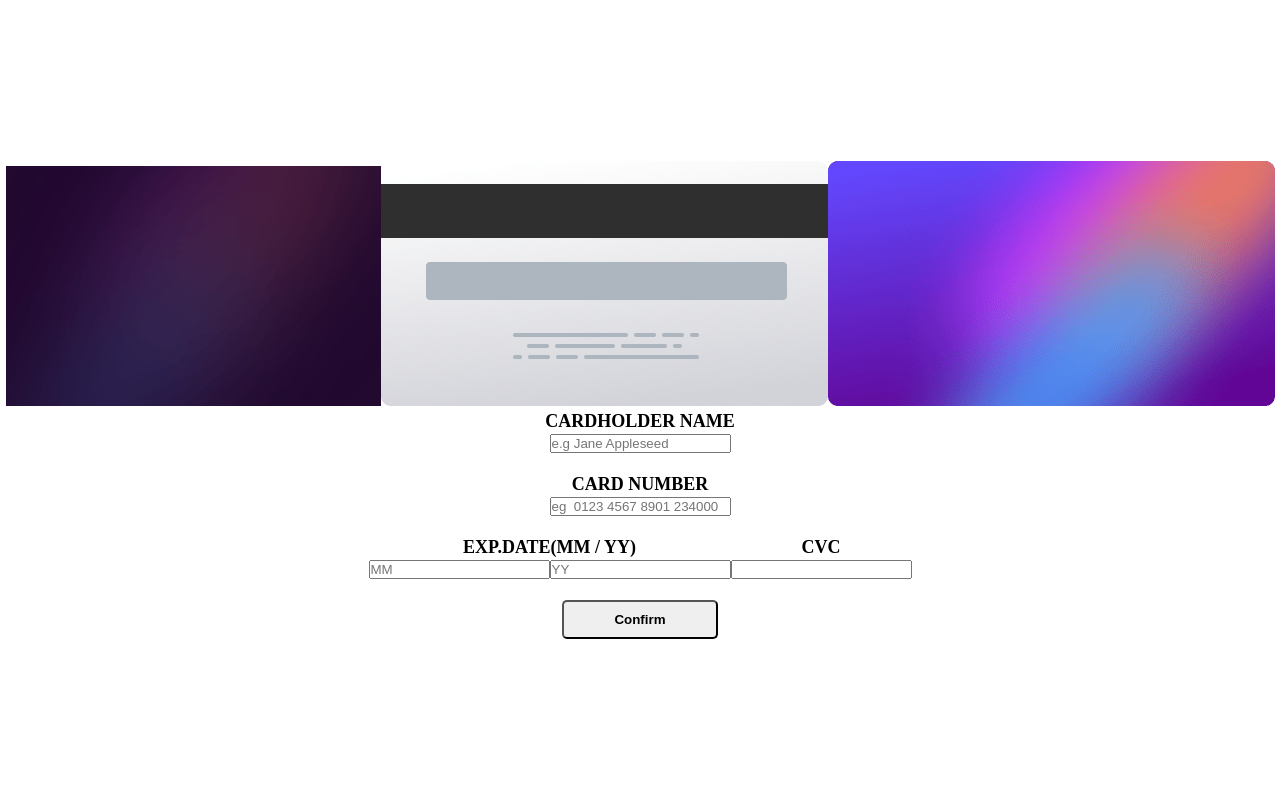
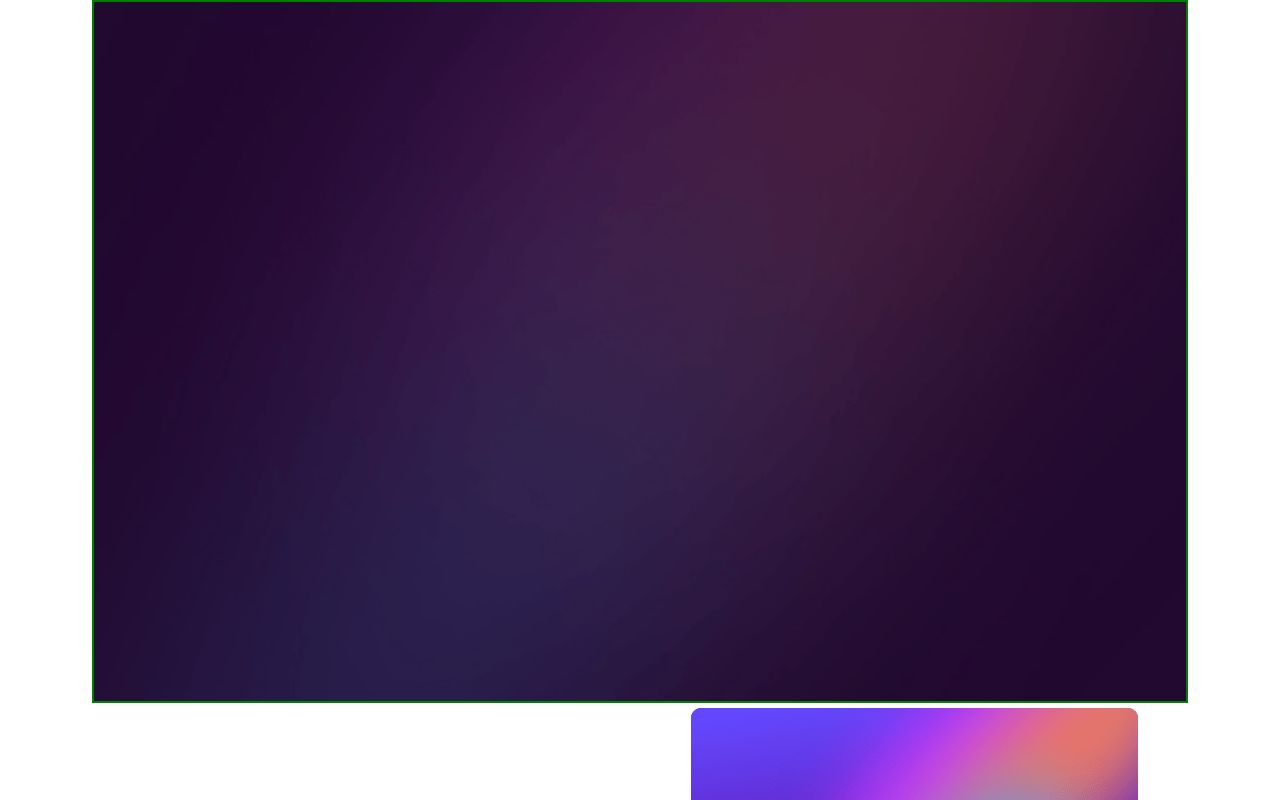
Before and after one commit to Missfara/card-checkout-page-, a React (Create React App) app: page / in a window 1280 px wide. Shown: the top 800 px of the page. Built offline with nearby package versions, Linux system fonts and the light colour scheme; a web font is replaced by a local one.

Commit message:
applying css

```diff
--- a/src/components/Image.jsx
+++ b/src/components/Image.jsx
@@ -8,12 +8,12 @@ let Image = () => {
       <img
         src="bg-main-mobile.png"
         alt="imageone-mobile"
-        // className={Imagecssmodule.imageonemobille}
+        className={Imagecssmodule.imageonemobille}
       />
       <img
         src="bg-card-back.png"
         alt="imagetwo-mobile"
-        className="imagetwo-mobile"
+        className={Imagecssmodule.imagetwomobille}
       />
       <img
         src="bg-card-front.png"
--- a/src/components/Image.module.css
+++ b/src/components/Image.module.css
@@ -1,3 +1,11 @@
 .imageonemobille {
-    width: 10px;
+    width: 100%;
+    border: 2px solid green;
 }
+
+.imagetwomobille {
+    width: 50%;
+    margin-top: -100em;
+    height: 150px;
+    border: 2px solid yellow;
+}
```
